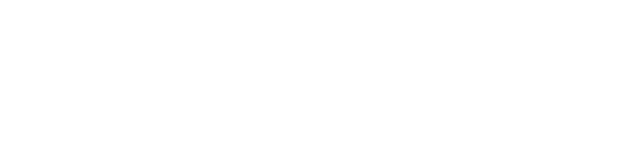
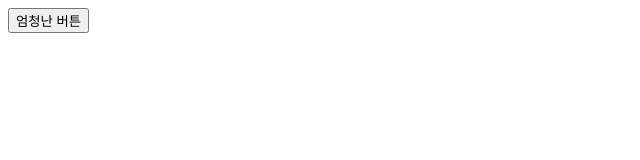
Before and after one commit to WonBeomChoi/gary-tory, a plain HTML site: page index.html in a window 1280 px wide. Shown: the whole page, without its empty margins (0-640 px from the left). Drawn offline with Linux system fonts and the light colour scheme.

Commit message:
good-button-#1

```diff
--- a/index.html
+++ b/index.html
@@ -5,5 +5,7 @@
     <meta name="viewport" content="width=device-width, initial-scale=1.0" />
     <title>Document</title>
   </head>
-  <body></body>
+  <body>
+    <button>엄청난 버튼</button>
+  </body>
 </html>
```
